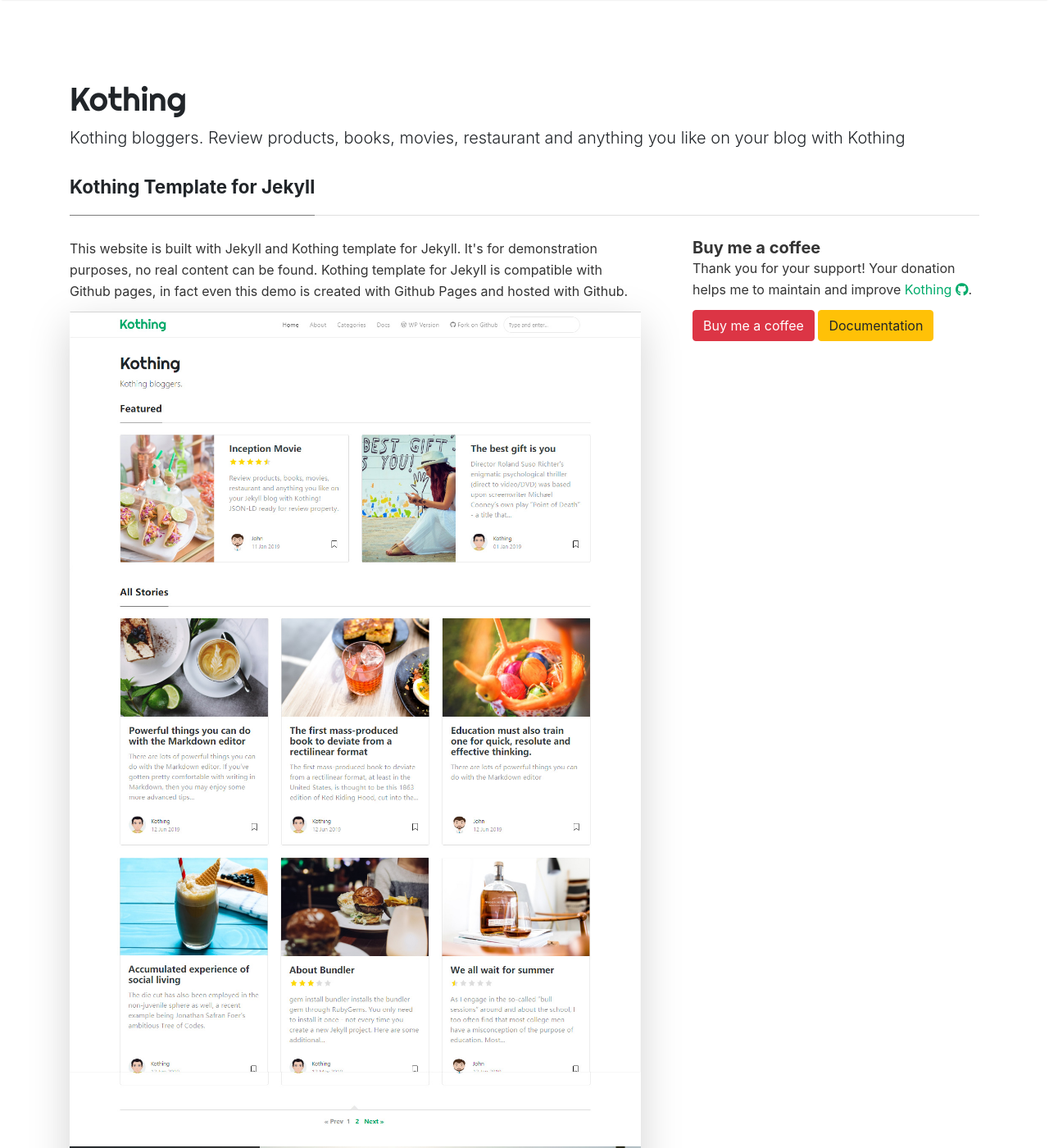
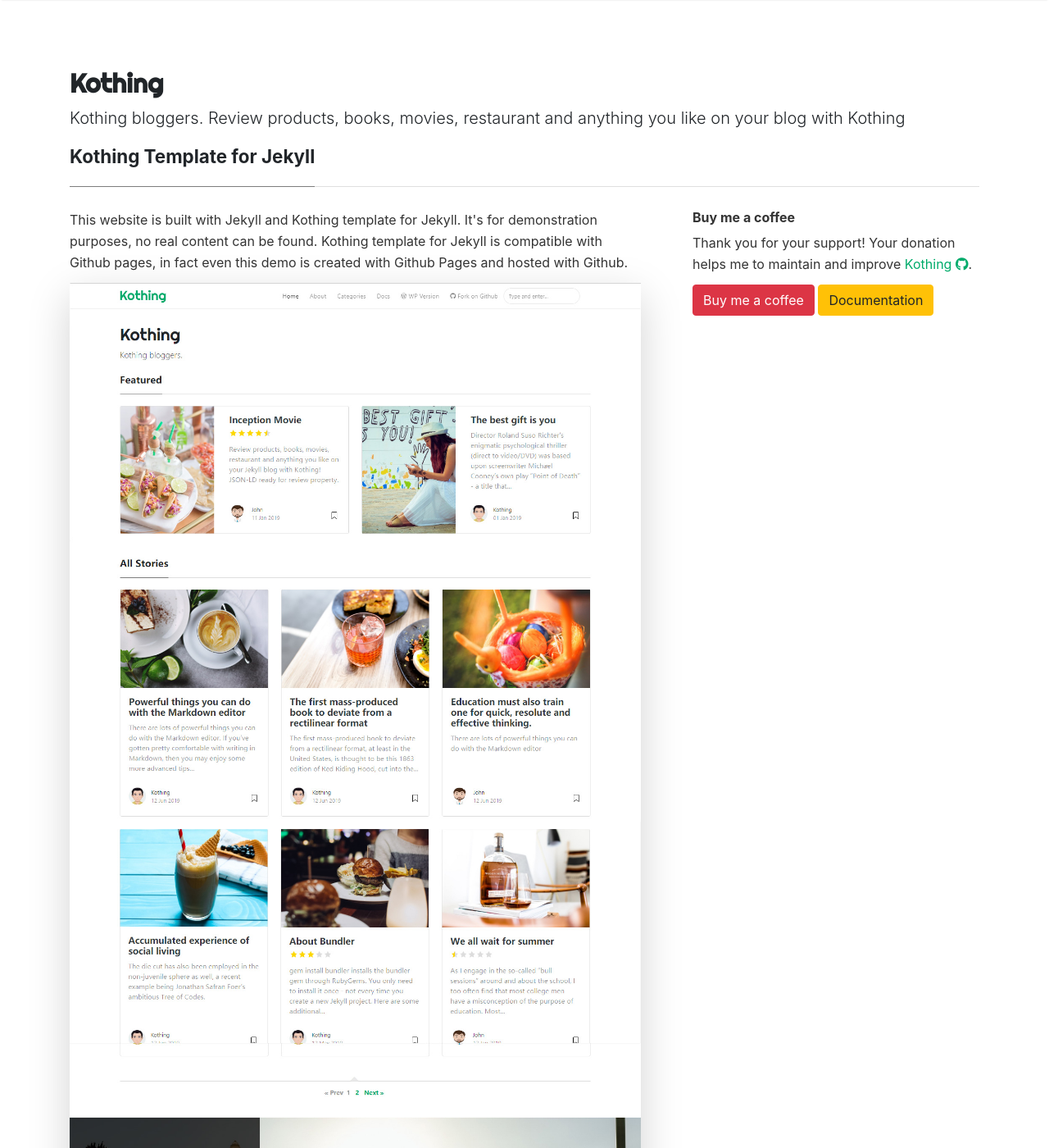
Before and after one commit to kothing/kothing-theme, a Jekyll site: the page built from _pages/about.md, in a window 1280 px wide and 1400 px high. Shown: the whole window at 82% size. Built offline with Jekyll 4.4.1, drawn with Linux system fonts in a browser that asks for light colours; nearby versions of some CDN libraries; comment, search, counter and statistics services are not loaded.

Commit message:
Update screen.css

```diff
--- a/assets/css/screen.css
+++ b/assets/css/screen.css
@@ -2,16 +2,46 @@
 Template Name: kothing
 Copyright: kothing, https://www.kothing.com
 */
-@media screen and (min-width:1500px) {
-    html {
-        font-size: 16px;
-    } /* Increase the font size on higher resolutions */
-    .container {
-        max-width: 80%;
-    }
+
+.h1,
+.h2,
+.h3,
+.h4,
+.h5,
+.h6,
+h1,
+h2,
+h3,
+h4,
+h5,
+h6 {
+    font-family: -apple-system, system-ui, BlinkMacSystemFont, "Segoe UI", Roboto, "Helvetica Neue", Arial, sans-serif;
+    font-weight: 700;
 }
-.main-heading {
-    padding: 1rem 0rem;
+
+.h1, h1 {
+    font-size: 2.0rem;
+    line-height: 2.5rem;
+}
+.h2, h2 {
+    font-size: 1.6rem;
+    line-height: 2rem;
+}
+.h3, h3 {
+    font-size: 1.4rem;
+    line-height: 1.75rem;
+}
+.h4, h4 {
+    font-size: 1.2rem;
+    line-height: 1.5rem;
+}
+.h5, h5 {
+    font-size: 1rem;
+    line-height: 1.25rem;
+}
+.h6, h6 {
+    font-size: 0.8rem;
+    line-height: 1rem;
 }
 
 a {
@@ -715,37 +745,6 @@
     margin-bottom: 1.5rem;
 }
 
-.h1,
-.h2,
-.h3,
-.h4,
-.h5,
-.h6,
-h1,
-h2,
-h3,
-h4,
-h5,
-h6 {
-    font-family: -apple-system, system-ui, BlinkMacSystemFont, "Segoe UI", Roboto, "Helvetica Neue", Arial, sans-serif;
-}
-
-.article-post .h1,
-.article-post .h2,
-.article-post .h3,
-.article-post .h4,
-.article-post .h5,
-.article-post .h6,
-.article-post h1,
-.article-post h2,
-.article-post h3,
-.article-post h4,
-.article-post h5,
-.article-post h6 {
-    font-weight: 700;
-    margin: 0;
-}
-
 .article-post img.shadow {
     -webkit-box-shadow: 0px 0px 10px 0px rgba(0, 0, 0, 0.30);
     -moz-box-shadow: 0px 0px 10px 0px rgba(0, 0, 0, 0.30);
@@ -806,6 +805,15 @@
 .transpdark {
     background: rgba(0, 0, 0, 0.75);
     color: #fff;
+}
+
+@media screen and (min-width:1500px) {
+    html {
+        font-size: 16px;
+    } /* Increase the font size on higher resolutions */
+    .container {
+        max-width: 80%;
+    }
 }
 
 @media (min-width:768px) {
```
